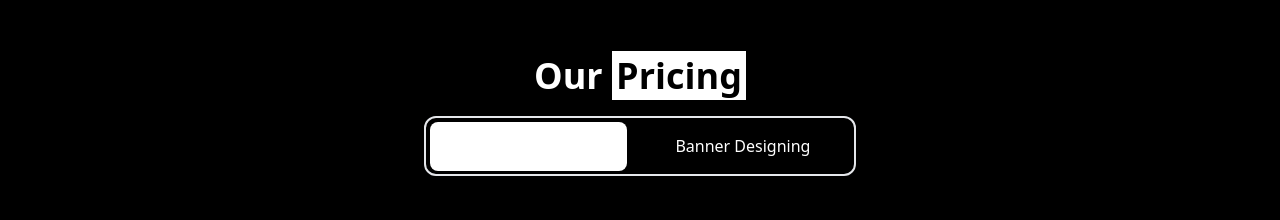
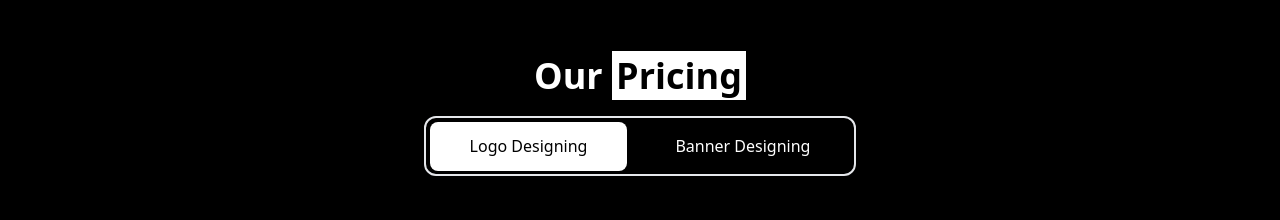
Before and after one commit to Vishnu9412/BrandOPT, a Next.js app: page / in a window 1280 px wide. Shown: the part 1000-1220 px from the top of the page. Built offline with nearby package versions, Linux system fonts and the light colour scheme.

Commit message:
bug fixed

```diff
--- a/src/components/Pricing/PricingSelector.js
+++ b/src/components/Pricing/PricingSelector.js
@@ -11,7 +11,7 @@ export const PricingSelector = () => {
     <div>
       <ul className="pricing-selector flex border-2 sm:w-fit w-[95vw] justify-between sm:mx-0 py-1 rounded-xl relative pricing-selector">
         <li
-          className="px-10 py-3 mx-1 cursor-pointer rounded-lg z-10 text-center"
+          className="px-10 py-3 mx-1 cursor-pointer rounded-lg z-10 text-center text-black"
           style={{ userSelect: "none" }}
           onClick={() => {
             setPricing("left-0", "Logo Designing");
@@ -23,7 +23,7 @@ export const PricingSelector = () => {
           Logo&nbsp;Designing
         </li>
         <li
-          className="px-10 py-3 mx-1 cursor-pointer rounded-lg z-10 text-center"
+          className="px-10 py-3 mx-1 cursor-pointer rounded-lg z-10 text-center text-white"
           style={{ userSelect: "none" }}
           onClick={() => {
             setPricing("left-[50%]", "Banner Designing");
```
